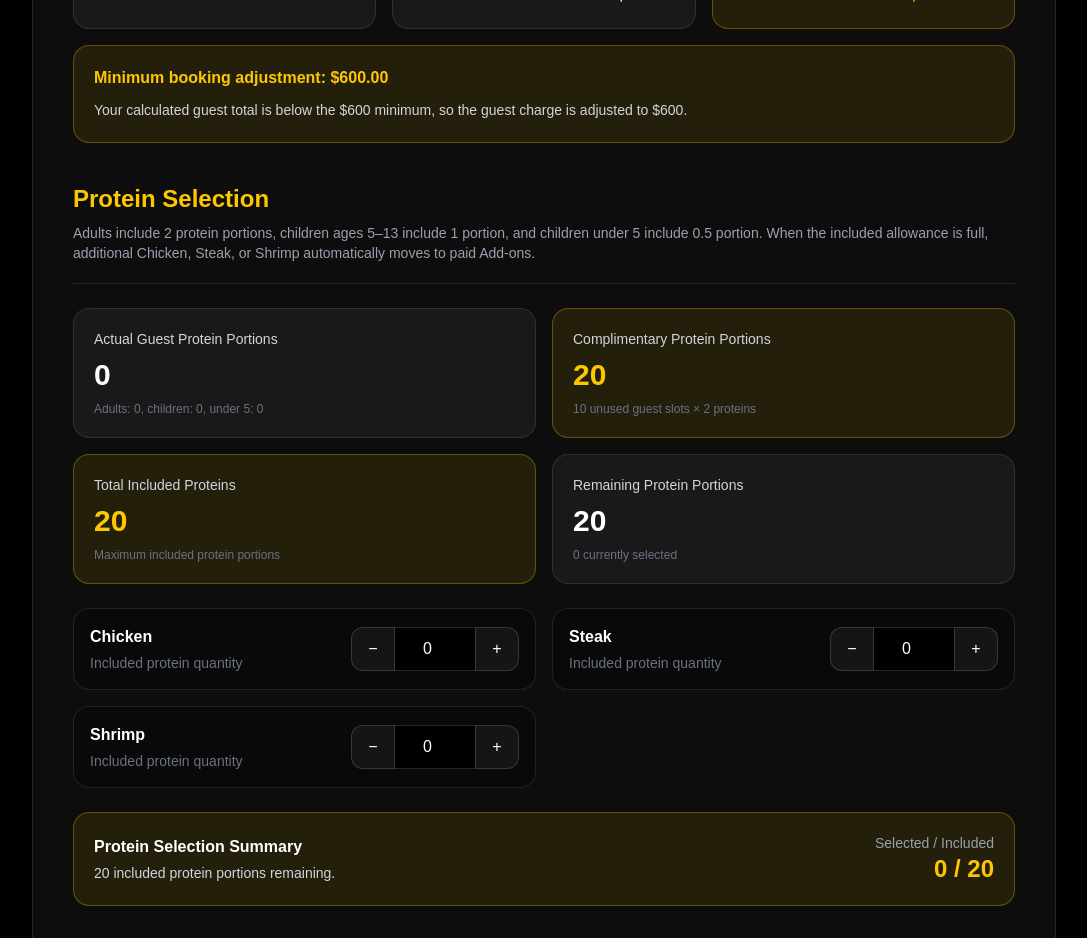
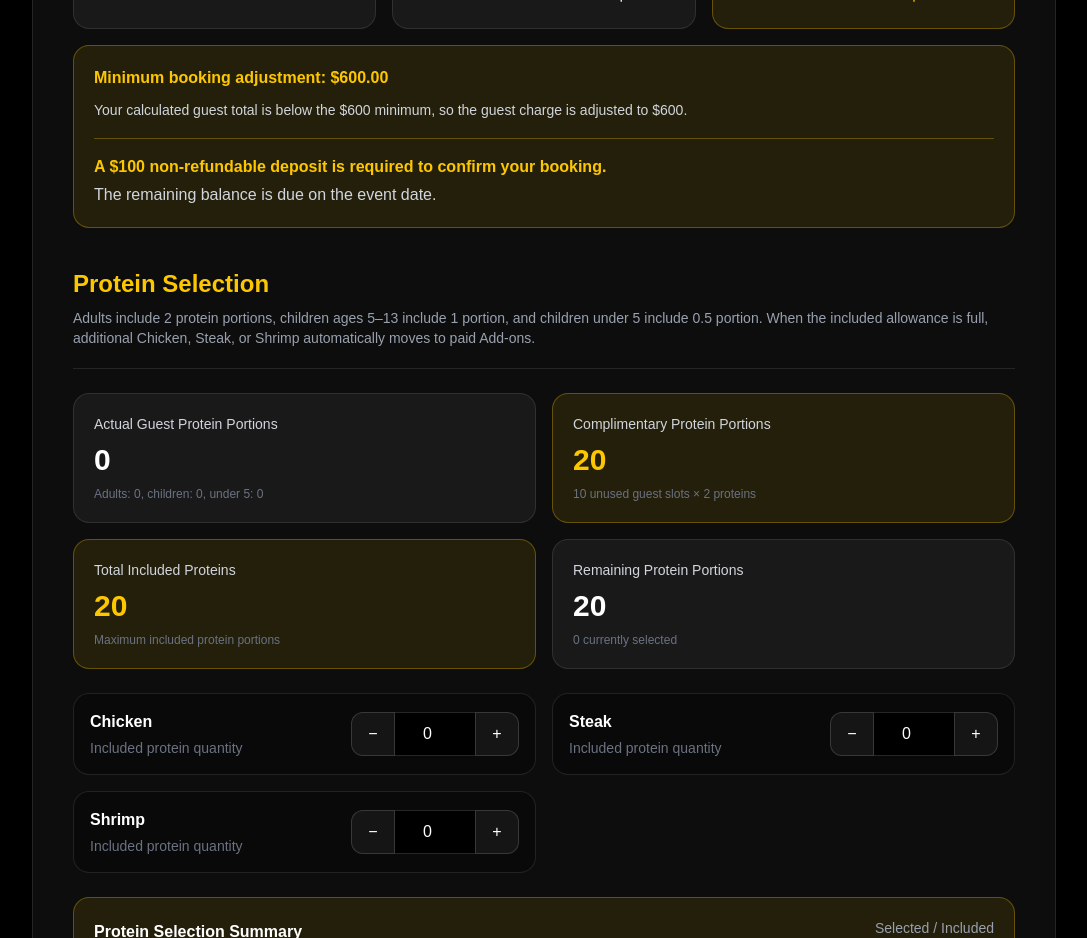
Before and after one commit to songsteppanyaki/songsteppanyaki, a Next.js app: page /booking in a window 1280 px wide. Shown: the part 1700-2638 px from the top of the page, without its empty margins (96-1183 px from the left). Built offline with nearby package versions, Linux system fonts and the light colour scheme.

Commit message:
Update booking deposit to

```diff
--- a/app/booking/page.tsx
+++ b/app/booking/page.tsx
@@ -1055,6 +1055,14 @@ router.push("/booking/payment");
                   $600 minimum, so the guest charge is adjusted
                   to $600.
                 </p>
+                <div className="mt-4 pt-4 border-t border-yellow-400/30">
+  <p className="font-semibold text-yellow-400">
+    A $100 non-refundable deposit is required to confirm your booking.
+  </p>
+  <p className="mt-1 text-gray-300">
+    The remaining balance is due on the event date.
+  </p>
+</div>
               </div>
             )}
           </section>
```
